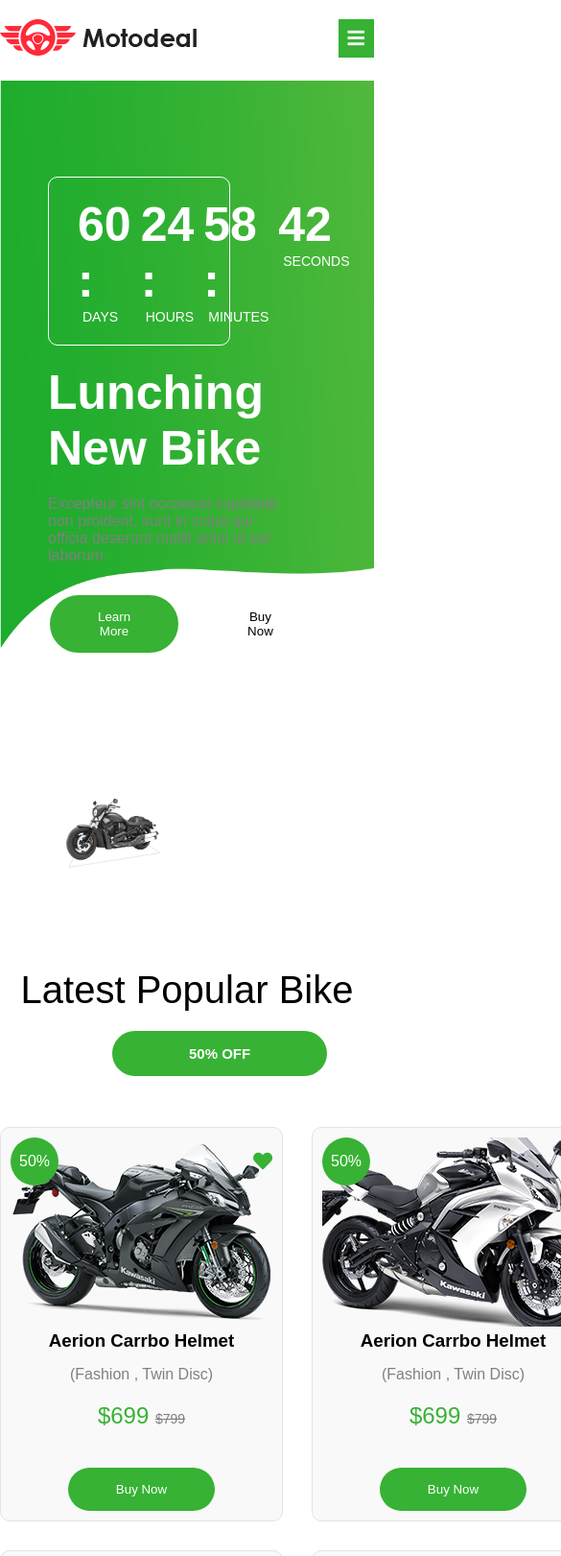
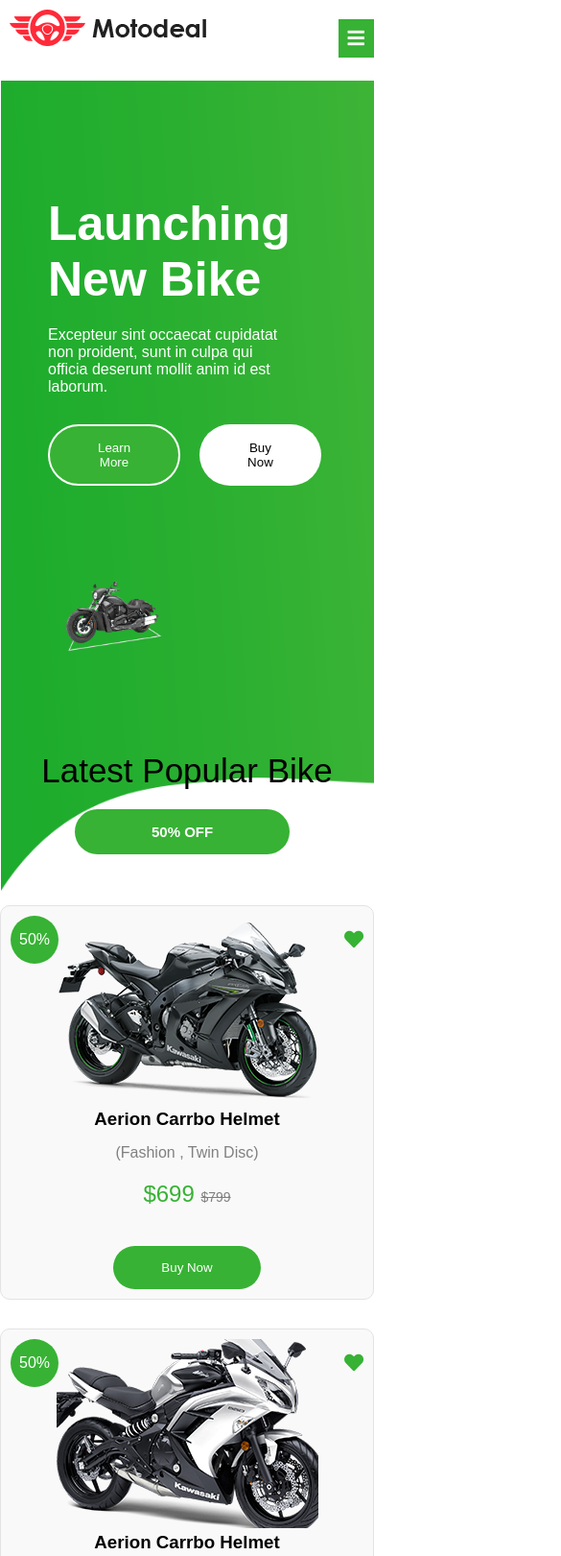
Before and after one commit to mbrito31/motodeal, a plain HTML site: page index.html in a window 390 px wide. Shown: the top 1621 px of the page at 96% size, 585 px wide, since content can reach past the window. Drawn offline with nearby package versions, Linux system fonts and the light colour scheme.

Commit message:
responsivo

```diff
--- a/css/style.css
+++ b/css/style.css
@@ -35,7 +35,8 @@ nav {
 }
 
 .logo img {
-  margin-top: 20px;
+  margin-top: 10px;
+  margin-left: 10px;
 }
 
 nav ul {
@@ -66,7 +67,13 @@ nav li a:hover {
 
 .account i {
   color: #37B234;
-  margin: 30px 20px 0 0;
+  margin-right: 10px;
+}
+
+.account {
+   justify-items: center;
+   align-items: center;
+   margin: -10px 20px 0 0;
 }
 
 
@@ -93,11 +100,13 @@ button {
 
 .btn1 {
   border: 2px solid white;
+  cursor: pointer;
 }
 
 .btn2 {
   background: white;
   color: black;
+  cursor: pointer;
 }
 
 .home {
@@ -106,12 +115,13 @@ button {
 }
 
 .home .left {
-  padding: 150px 0 0 65px;
+  padding: 50px 0 0 65px;
   margin-top: 50px;
+
 }
 
 .home .right {
-  margin-top: 100px;
+  margin-top: 50px;
 }
 
 .home::after {
@@ -131,6 +141,7 @@ button {
   border: 1px solid white;
   padding: 20px;
   border-radius: 10px;
+
 }
 
 .time-box h1 {
@@ -146,6 +157,10 @@ button {
 .home h2 {
   font-size: 50px;
   margin: 20px 0 20px 0;
+}
+
+.home p {
+  color: white;
 }
 
 
@@ -557,4 +572,39 @@ footer .social-media i {
   }
 
   /*--- slider ---*/
+  .slider .item {
+    flex-direction: column;
+    flex-direction: column-reverse;
+  }
+
+  .shipping .grid {
+    grid-template-columns: repeat(1, 1fr);
+  }
 }
+
+@media only screen and (max-width:511px) {
+  .home::after {
+    height: 100vh;
+  }
+
+  .time-box {
+    display: none;
+  }
+
+  .grid {
+    grid-template-columns: repeat(1, 1fr);
+  }
+
+  .heading h1 {
+    font-size: 35px;
+  }
+
+  .heading button {
+    left: 20%;
+  }
+
+  footer .scontainer,
+  .latest .scontainer {
+    padding: 0;
+  }
+}
--- a/index.html
+++ b/index.html
@@ -56,24 +56,24 @@
       <div class="left">
         <div class="time-box flex">
           <div class="time">
-            <h1>60 :</h1>
+            <h1>60:</h1>
             <span>DAYS</span>
           </div>
           <div class="time">
-            <h1>24 :</h1>
+            <h1>24:</h1>
             <span>HOURS</span>
           </div>
           <div class="time">
-            <h1>58 :</h1>
+            <h1>58:</h1>
             <span>MINUTES</span>
           </div>
           <div class="time">
             <h1>42 </h1>
-            <span>SECONDS</span>
+            <span>SECS</span>
           </div>
         </div>
 
-        <h2>Lunching New Bike</h2>
+        <h2>Launching New Bike</h2>
         <p> Excepteur sint occaecat cupidatat non proident, sunt in culpa qui officia deserunt mollit anim id est laborum.</p>
 
         <div class="button flex">
```
